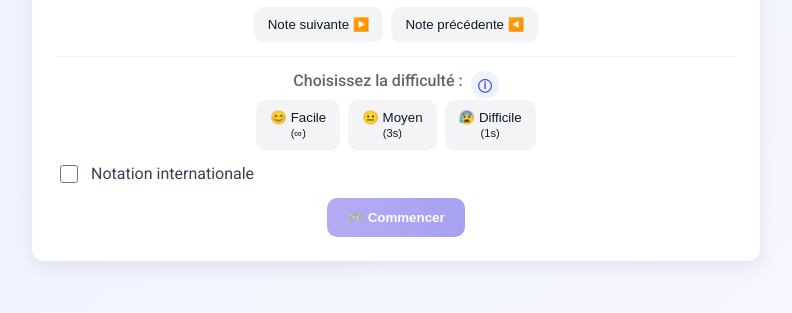
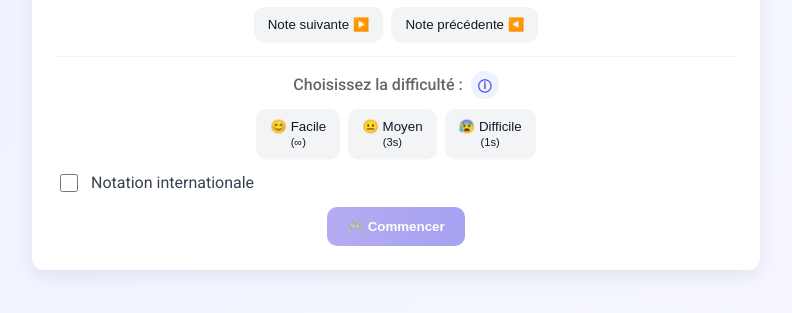
Before and after one commit to JimmyLefrancois/Do-Re-Mi-Challenge, a website with bundled scripts: page index.html in a window 1280 px wide. Shown: the part 243-556 px from the top of the page, without its empty margins (244-1036 px from the left). Built offline with nearby package versions, Linux system fonts and the light colour scheme.

Commit message:
style: ajuster les marges et la mise en forme des éléments d'instruction et des boutons d'info-bulle

```diff
--- a/style.css
+++ b/style.css
@@ -56,8 +56,9 @@
 .difficulty-section { margin-top: 14px; padding-top: 14px; border-top: 1px solid #f3f4f6; }
 
 .notation-toggle { margin: 12px 0; }
-.label-with-tooltip { display:flex; align-items:center; gap:8px; justify-content:center; position:relative; }
-.tooltip-btn { background:#eef2ff; border:none; width:28px; height:28px; border-radius:50%; color:#4f46e5; font-weight:700; cursor:pointer; display:inline-flex; align-items:center; justify-content:center; }
+.label-with-tooltip { display:flex; align-items:center; gap:8px; justify-content:center; position:relative; margin-bottom: 10px;}
+.label-with-tooltip .instruction { margin: 0; }
+.tooltip-btn { background:#eef2ff; border:none; width:28px; height:28px; border-radius:50%; color:#4f46e5; font-weight:700; cursor:pointer; display:inline-flex; align-items:center; justify-content:center; font-size:13px; line-height:1; padding:0; }
 .tooltip-text { position:absolute; left:50%; bottom:calc(100% + 8px); transform:translateX(-50%); background:#111827; color:#fff; padding:8px 12px; border-radius:8px; font-size:13px; white-space:normal; display:none; box-shadow:0 6px 18px rgba(16,24,40,0.12); z-index:20; max-width:260px; text-align:left; }
 .label-with-tooltip:hover .tooltip-text, .label-with-tooltip:focus-within .tooltip-text { display:block; }
 
```
